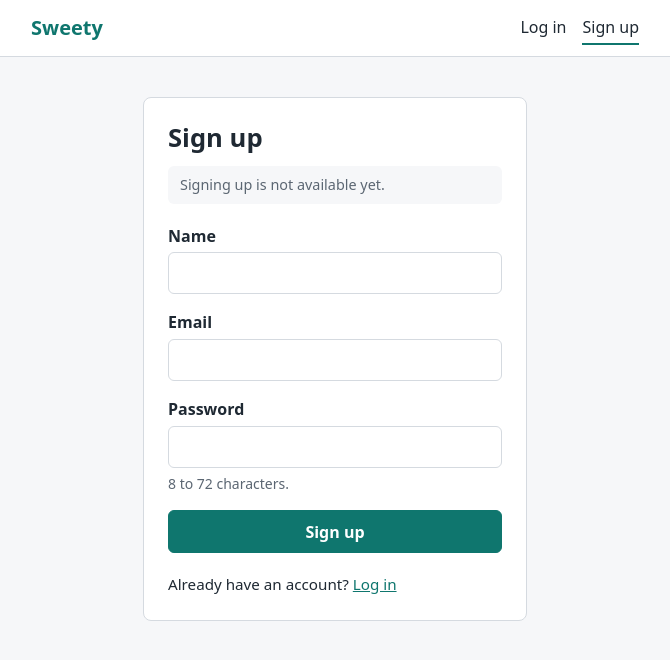
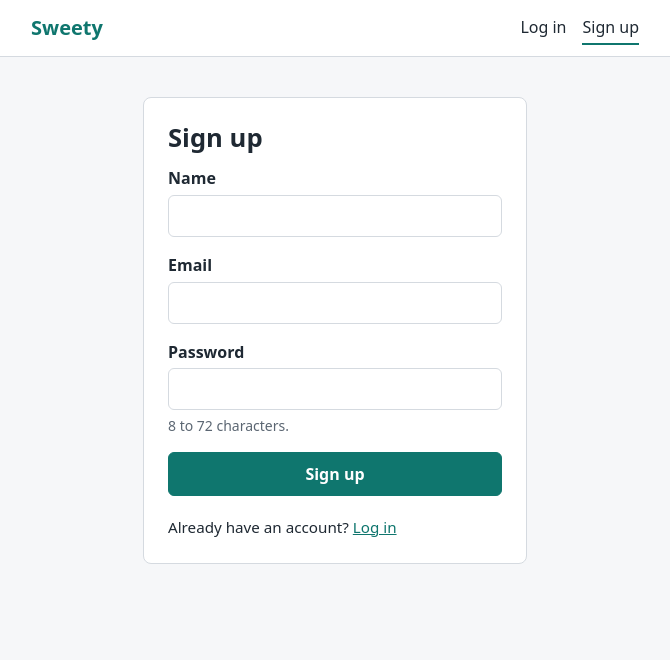
Before and after one commit to Wali05/sweety, a React (Vite) app in the folder client/: page /signup in a window 1280 px wide. Shown: the top 660 px of the page, without its empty margins (305-975 px from the left). Built offline with nearby package versions, Linux system fonts and the light colour scheme.

Commit message:
Connect the login and sign-up forms to the auth API

```diff
--- a/client/src/index.css
+++ b/client/src/index.css
@@ -6,6 +6,9 @@
   --border: #d5dae0;
   --accent: #0f766e;
   --accent-dark: #0b5a54;
+  --danger: #b42318;
+  --danger-bg: #fef3f2;
+  --danger-border: #f5c2bd;
 }
 
 *,
@@ -108,9 +111,14 @@ main.container {
   cursor: pointer;
 }
 
-.button:hover {
+.button:hover:not(:disabled) {
   background: var(--accent-dark);
   border-color: var(--accent-dark);
+}
+
+.button:disabled {
+  opacity: 0.65;
+  cursor: not-allowed;
 }
 
 .button-secondary {
@@ -166,13 +174,18 @@ a:focus-visible,
   color: var(--muted);
 }
 
-.notice {
-  margin: 0 0 1.25rem;
-  padding: 0.5rem 0.75rem;
-  font-size: 0.9rem;
-  color: var(--muted);
-  background: var(--bg);
+.alert {
+  margin: 0 0 1rem;
+  padding: 0.6rem 0.75rem;
+  font-size: 0.95rem;
   border-radius: 6px;
+}
+
+.alert-error {
+  color: var(--danger);
+  background: var(--danger-bg);
+  border: 1px solid var(--danger-border);
+  border-left-width: 4px;
 }
 
 .card form .button {
--- a/client/src/pages/Login.jsx
+++ b/client/src/pages/Login.jsx
@@ -1,36 +1,93 @@
-import { Link } from 'react-router-dom';
+import { useRef, useState } from 'react';
+import { Link, useLocation, useNavigate } from 'react-router-dom';
+import { useAuth } from '../auth/AuthContext.jsx';
+
+// Same messages as the server; it still validates everything itself.
+function validateLogin({ email, password }) {
+  if (!email) return 'Email is required.';
+  if (password === '') return 'Password is required.';
+  return null;
+}
 
 export default function Login() {
-  // Placeholder: the form is not connected to the API yet.
-  function handleSubmit(event) {
+  const { login } = useAuth();
+  const navigate = useNavigate();
+  const location = useLocation();
+  const passwordRef = useRef(null);
+
+  const [email, setEmail] = useState('');
+  const [password, setPassword] = useState('');
+  const [error, setError] = useState('');
+  const [submitting, setSubmitting] = useState(false);
+
+  // A route guard sends people here with the page they wanted in state.from.
+  const redirectTo = location.state?.from?.pathname || '/dashboard';
+
+  async function handleSubmit(event) {
     event.preventDefault();
+    if (submitting) return;
+
+    const trimmedEmail = email.trim();
+    const problem = validateLogin({ email: trimmedEmail, password });
+    if (problem) {
+      setError(problem);
+      return;
+    }
+
+    setError('');
+    setSubmitting(true);
+    try {
+      await login(trimmedEmail, password);
+    } catch (err) {
+      setError(err.message);
+      setPassword('');
+      setSubmitting(false);
+      passwordRef.current?.focus();
+      return;
+    }
+    navigate(redirectTo, { replace: true });
   }
 
   return (
     <section className="card">
       <h1>Log in</h1>
-      <p className="notice">Logging in is not available yet.</p>
-      <form onSubmit={handleSubmit}>
+      <form onSubmit={handleSubmit} noValidate>
         <div className="field">
           <label htmlFor="login-email">Email</label>
-          <input id="login-email" name="email" type="email" autoComplete="email" required />
+          <input
+            id="login-email"
+            name="email"
+            type="email"
+            autoComplete="email"
+            required
+            value={email}
+            onChange={(event) => setEmail(event.target.value)}
+          />
         </div>
         <div className="field">
           <label htmlFor="login-password">Password</label>
           <input
+            ref={passwordRef}
             id="login-password"
             name="password"
             type="password"
             autoComplete="current-password"
             required
+            value={password}
+            onChange={(event) => setPassword(event.target.value)}
           />
         </div>
-        <button type="submit" className="button">
-          Log in
+        {error && (
+          <p className="alert alert-error" role="alert">
+            {error}
+          </p>
+        )}
+        <button type="submit" className="button" disabled={submitting}>
+          {submitting ? 'Logging in…' : 'Log in'}
         </button>
       </form>
       <p className="alt">
-        New to Sweety? <Link to="/signup">Sign up</Link>
+        New to Sweety? <Link to="/signup" state={location.state}>Sign up</Link>
       </p>
     </section>
   );
--- a/client/src/pages/Signup.jsx
+++ b/client/src/pages/Signup.jsx
@@ -1,23 +1,89 @@
-import { Link } from 'react-router-dom';
+import { useState } from 'react';
+import { Link, useLocation, useNavigate } from 'react-router-dom';
+import { useAuth } from '../auth/AuthContext.jsx';
+
+const MIN_PASSWORD_LENGTH = 8;
+// Same pattern as the server: something@something.something with no spaces.
+const EMAIL_PATTERN = /^[^\s@]+@[^\s@]+\.[^\s@]+$/;
+
+// Same checks and messages as the server, which still validates everything
+// itself (including the 72-byte password limit).
+function validateSignup({ name, email, password }) {
+  if (!name) return 'Name is required.';
+  if (!email) return 'Email is required.';
+  if (!EMAIL_PATTERN.test(email)) return 'Email is not valid.';
+  if (password === '') return 'Password is required.';
+  if (password.length < MIN_PASSWORD_LENGTH) {
+    return `Password must be at least ${MIN_PASSWORD_LENGTH} characters.`;
+  }
+  return null;
+}
 
 export default function Signup() {
-  // Placeholder: the form is not connected to the API yet.
-  function handleSubmit(event) {
+  const { signup } = useAuth();
+  const navigate = useNavigate();
+  const location = useLocation();
+
+  const [name, setName] = useState('');
+  const [email, setEmail] = useState('');
+  const [password, setPassword] = useState('');
+  const [error, setError] = useState('');
+  const [submitting, setSubmitting] = useState(false);
+
+  // A route guard sends people here with the page they wanted in state.from.
+  const redirectTo = location.state?.from?.pathname || '/dashboard';
+
+  async function handleSubmit(event) {
     event.preventDefault();
+    if (submitting) return;
+
+    const trimmedName = name.trim();
+    const trimmedEmail = email.trim();
+    const problem = validateSignup({ name: trimmedName, email: trimmedEmail, password });
+    if (problem) {
+      setError(problem);
+      return;
+    }
+
+    setError('');
+    setSubmitting(true);
+    try {
+      await signup(trimmedName, trimmedEmail, password);
+    } catch (err) {
+      setError(err.message);
+      setSubmitting(false);
+      return;
+    }
+    navigate(redirectTo, { replace: true });
   }
 
   return (
     <section className="card">
       <h1>Sign up</h1>
-      <p className="notice">Signing up is not available yet.</p>
-      <form onSubmit={handleSubmit}>
+      <form onSubmit={handleSubmit} noValidate>
         <div className="field">
           <label htmlFor="signup-name">Name</label>
-          <input id="signup-name" name="name" type="text" autoComplete="name" required />
+          <input
+            id="signup-name"
+            name="name"
+            type="text"
+            autoComplete="name"
+            required
+            value={name}
+            onChange={(event) => setName(event.target.value)}
+          />
         </div>
         <div className="field">
           <label htmlFor="signup-email">Email</label>
-          <input id="signup-email" name="email" type="email" autoComplete="email" required />
+          <input
+            id="signup-email"
+            name="email"
+            type="email"
+            autoComplete="email"
+            required
+            value={email}
+            onChange={(event) => setEmail(event.target.value)}
+          />
         </div>
         <div className="field">
           <label htmlFor="signup-password">Password</label>
@@ -26,21 +92,28 @@ export default function Signup() {
             name="password"
             type="password"
             autoComplete="new-password"
-            minLength={8}
+            minLength={MIN_PASSWORD_LENGTH}
             maxLength={72}
             aria-describedby="signup-password-hint"
             required
+            value={password}
+            onChange={(event) => setPassword(event.target.value)}
           />
           <p id="signup-password-hint" className="hint">
             8 to 72 characters.
           </p>
         </div>
-        <button type="submit" className="button">
-          Sign up
+        {error && (
+          <p className="alert alert-error" role="alert">
+            {error}
+          </p>
+        )}
+        <button type="submit" className="button" disabled={submitting}>
+          {submitting ? 'Creating account…' : 'Sign up'}
         </button>
       </form>
       <p className="alt">
-        Already have an account? <Link to="/login">Log in</Link>
+        Already have an account? <Link to="/login" state={location.state}>Log in</Link>
       </p>
     </section>
   );
```
Also changed, not shown: 1 other file (tests, documents, lock files or other folders).
